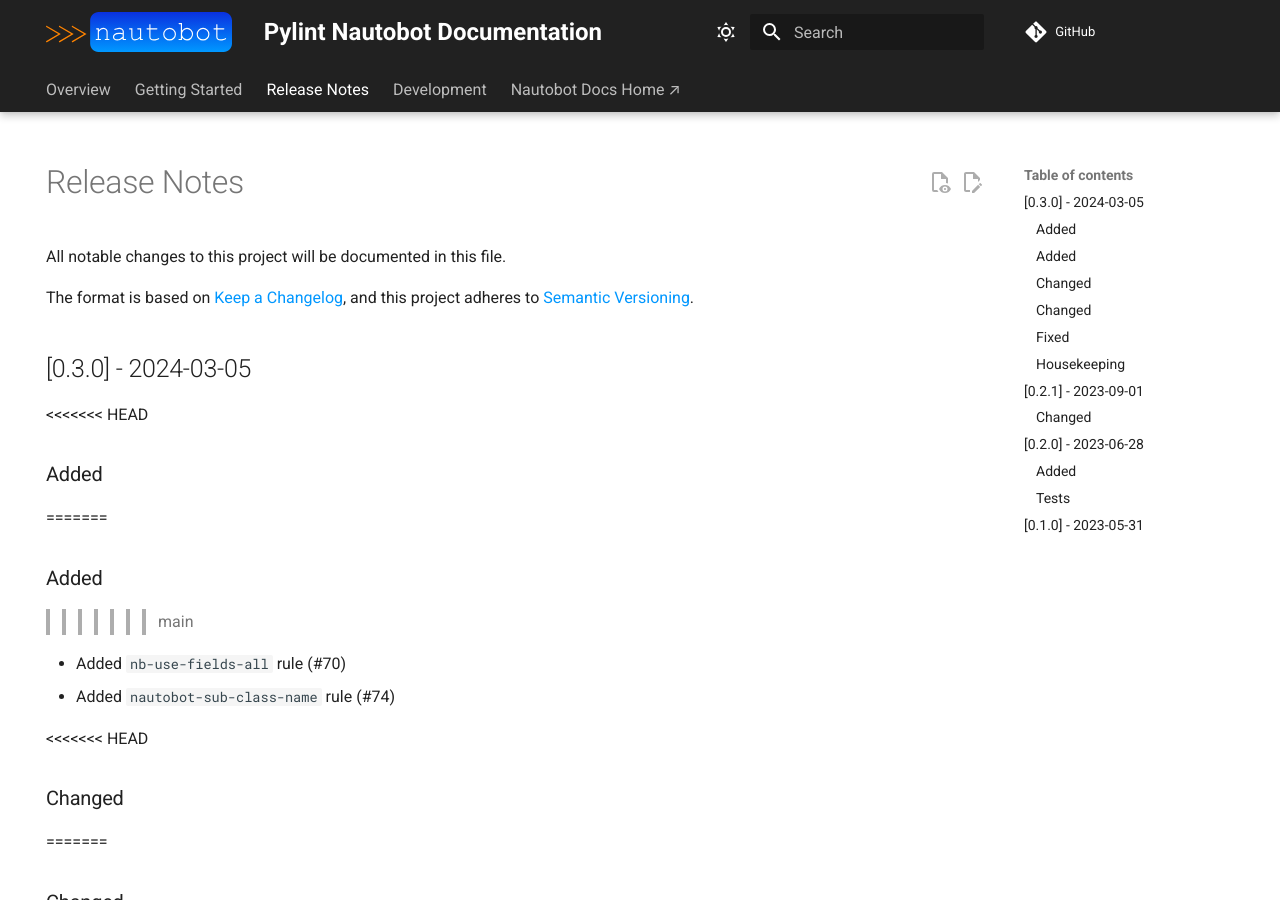
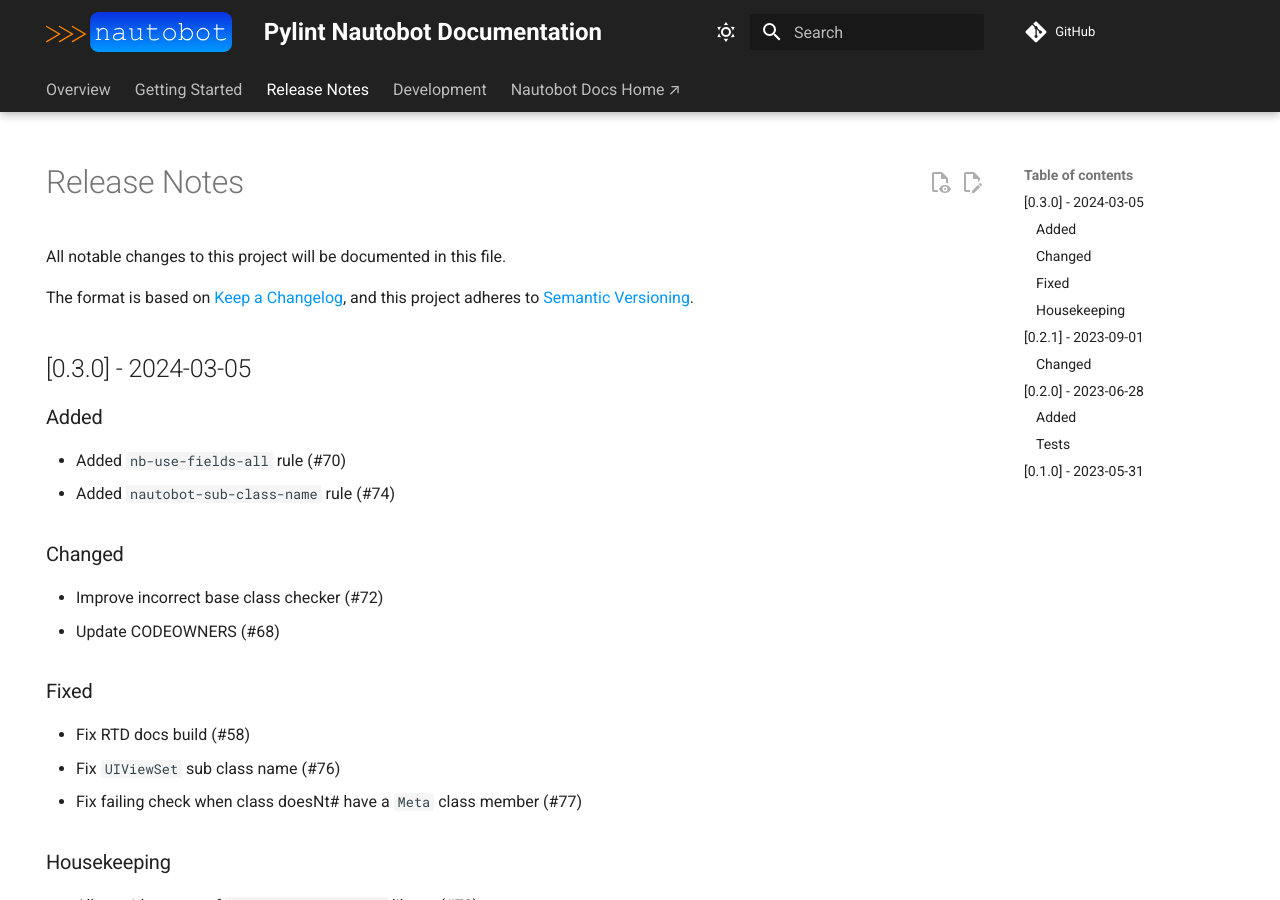
Before and after one commit to nautobot/pylint-nautobot, an MkDocs documentation site: the page built from docs/release_notes.md, in a window 1280 px wide and 900 px high. Built offline with MkDocs 1.6.1 and Material for MkDocs 9.7.7, drawn with Linux system fonts in a browser that asks for light colours; comment, search, counter and statistics services are not loaded.

Commit message:
Fix the merge result

```diff
--- a/docs/release_notes.md
+++ b/docs/release_notes.md
@@ -12,20 +12,12 @@ and this project adheres to [Semantic Versioning](https://semver.org/spec/v2.0.0
 
 ## [0.3.0] - 2024-03-05
 
-<<<<<<< HEAD
 ### Added
-=======
-### Added
->>>>>>> main
 
 - Added `nb-use-fields-all` rule (#70)
 - Added `nautobot-sub-class-name` rule (#74)
 
-<<<<<<< HEAD
 ### Changed
-=======
-### Changed
->>>>>>> main
 
 - Improve incorrect base class checker (#72)
 - Update CODEOWNERS (#68)
```
